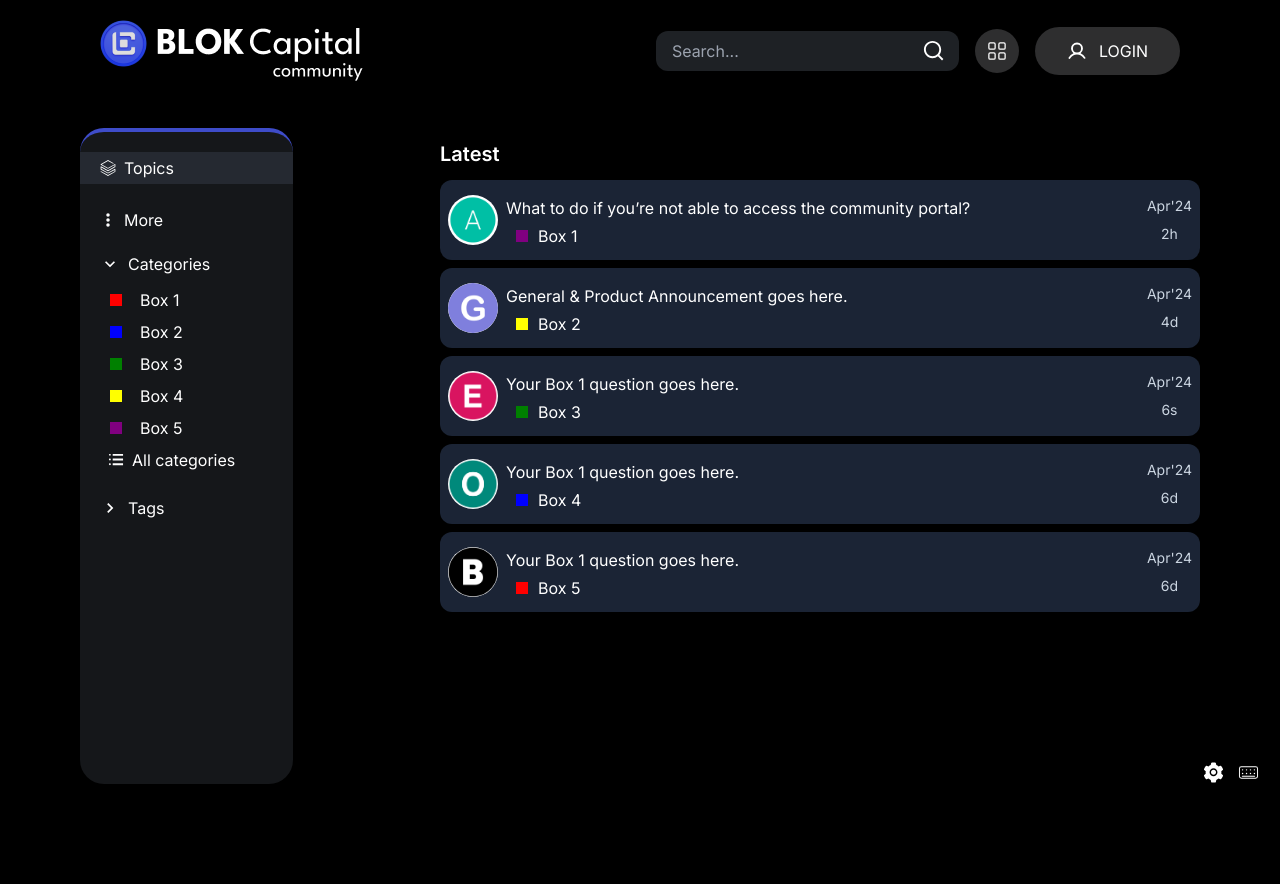
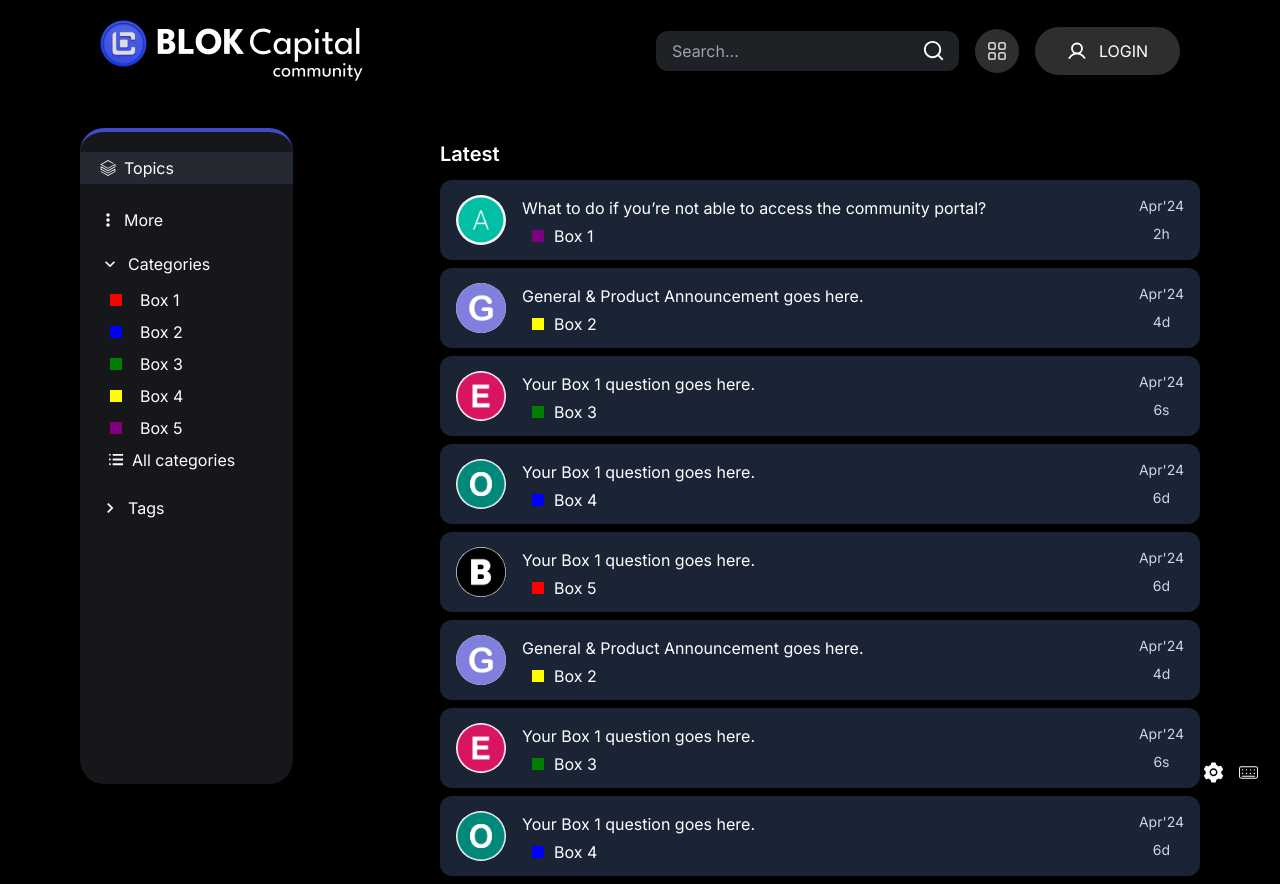
Before and after one commit to BLOKCapital/community-frontend-nextjs, a Next.js app: page /latest in a window 1280 px wide. Before the commit the page ends 800 px from the top, so only its background shows below. Built offline with nearby package versions, Linux system fonts and the light colour scheme.

Commit message:
add Latest & Top and update UI

```diff
--- a/app/(pages)/latest/page.jsx
+++ b/app/(pages)/latest/page.jsx
@@ -48,6 +48,30 @@ const Latest = () => {
       days: "6d",
       color: "red",
     },
+    {
+      question: "General & Product Announcement goes here.",
+      maintitle: "Box 2",
+      image: G,
+      date: "Apr'24",
+      days: "4d",
+      color: "yellow",
+    },
+    {
+      question: "Your Box 1 question goes here.",
+      maintitle: "Box 3",
+      image: E,
+      date: "Apr'24",
+      days: "6s",
+      color: "green",
+    },
+    {
+      question: "Your Box 1 question goes here.",
+      maintitle: "Box 4",
+      image: O,
+      date: "Apr'24",
+      days: "6d",
+      color: "blue",
+    },
     // Add more objects as needed
   ];
   return (
@@ -62,7 +86,7 @@ const Latest = () => {
         >
           <div className="bg-slate-800 bg-opacity-90 rounded-xl flex justify-between items-center gap-2 p-2">
             <div className="flex items-center space-x-2 space-y-2">
-              <div className="">
+              <div className="px-2">
                 {item.image && (
                   <Image
                     src={item.image}
@@ -89,7 +113,7 @@ const Latest = () => {
                 </div>
               </div>
             </div>
-            <div className="flex flex-col items-center text-slate-300 text-sm space-y-2">
+            <div className="flex flex-col items-center text-slate-300 text-sm space-y-2 px-2">
               <p>{item.date}</p>
               <p>{item.days}</p>
             </div>
```
